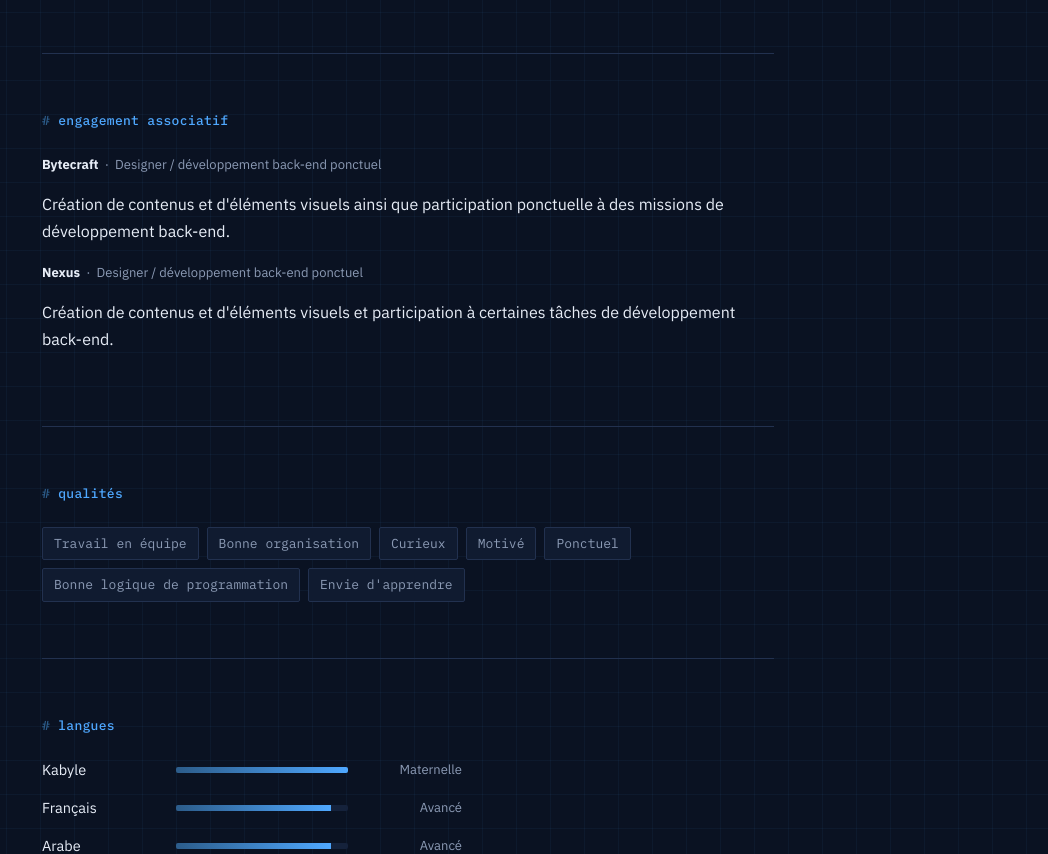
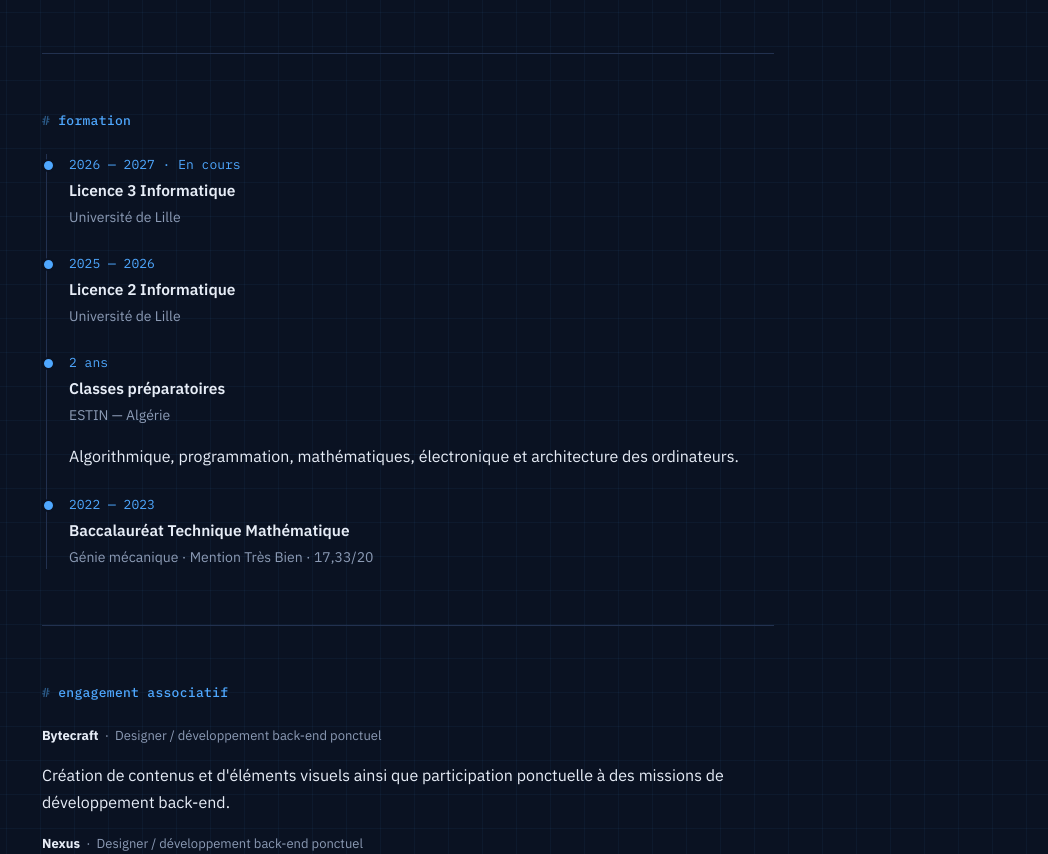
Before and after one commit to yannimoutchou17-create/portfolio, a plain HTML site: page index.html in a window 1280 px wide. Shown: the part 2946-3800 px from the top of the page, without its empty margins (232-1280 px from the left). Drawn offline with Linux system fonts and the light colour scheme.

Commit message:
ajuoter les formation

```diff
--- a/index.html
+++ b/index.html
@@ -422,9 +422,33 @@
 
         </section>
 
-
-        <!-- ================= EXPÉRIENCE ================= -->
-
+        <!-- ================= FORMATION ================= -->
+        <section>
+            <h2>formation</h2>
+            <div class="timeline">
+                <div class="tl-item">
+                    <div class="tl-date"> 2026 — 2027 · En cours </div>
+                    <div class="tl-title"> Licence 3 Informatique </div>
+                    <div class="tl-sub"> Université de Lille </div>
+                </div>
+                <div class="tl-item">
+                    <div class="tl-date"> 2025 — 2026 </div>
+                    <div class="tl-title"> Licence 2 Informatique </div>
+                    <div class="tl-sub"> Université de Lille </div>
+                </div>
+                <div class="tl-item">
+                    <div class="tl-date"> 2 ans </div>
+                    <div class="tl-title"> Classes préparatoires </div>
+                    <div class="tl-sub"> ESTIN — Algérie </div>
+                    <p> Algorithmique, programmation, mathématiques, électronique et architecture des ordinateurs. </p>
+                </div>
+                <div class="tl-item">
+                    <div class="tl-date"> 2022 — 2023 </div>
+                    <div class="tl-title"> Baccalauréat Technique Mathématique </div>
+                    <div class="tl-sub"> Génie mécanique · Mention Très Bien · 17,33/20 </div>
+                </div>
+            </div>
+        </section>
 
         <!-- ================= ASSOCIATIF ================= -->
 
```
